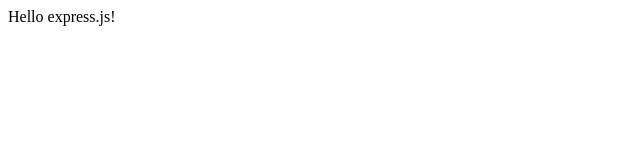
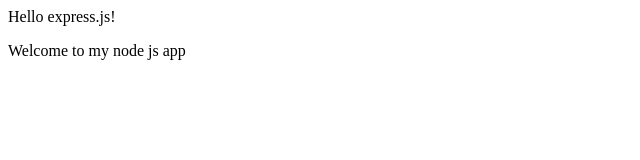
Before and after one commit to gigilsunil/web-server, a website: page public/index.html in a window 1280 px wide. Shown: the whole page, without its empty margins (0-640 px from the left). Drawn offline with Linux system fonts and the light colour scheme.

Commit message:
added a tag in html page

```diff
--- a/public/index.html
+++ b/public/index.html
@@ -5,6 +5,6 @@
 		<title>My App!</title>
 	</head>
 	<body>
-		Hello express.js!
+		Hello express.js!<p>Welcome to my node js app</p>
 	</body>
 </html>
```
